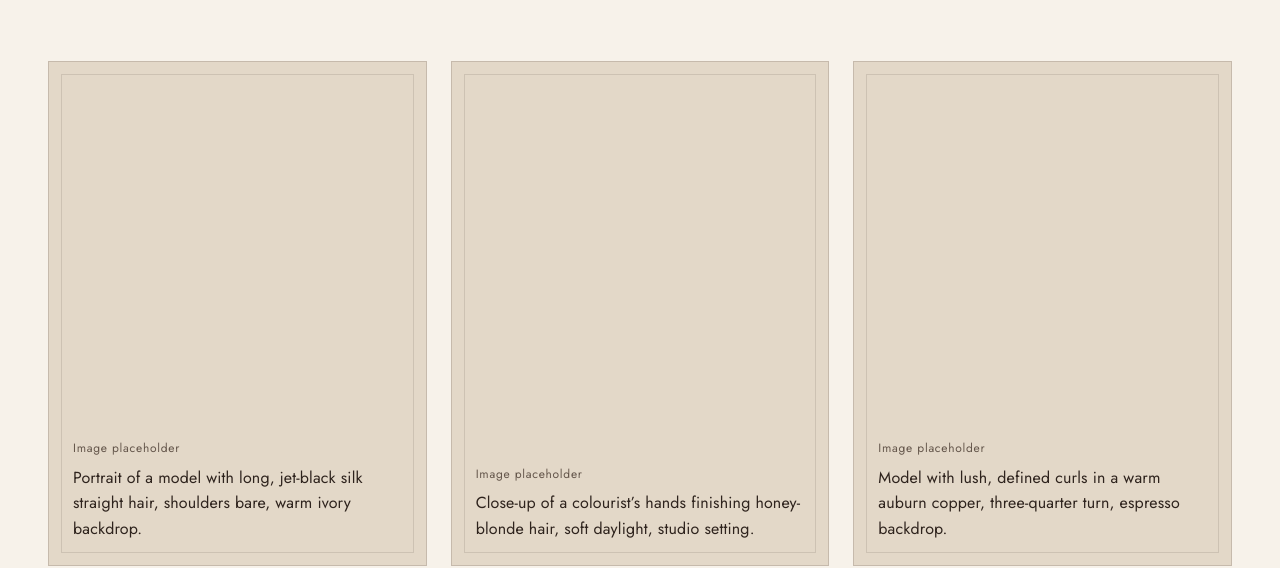
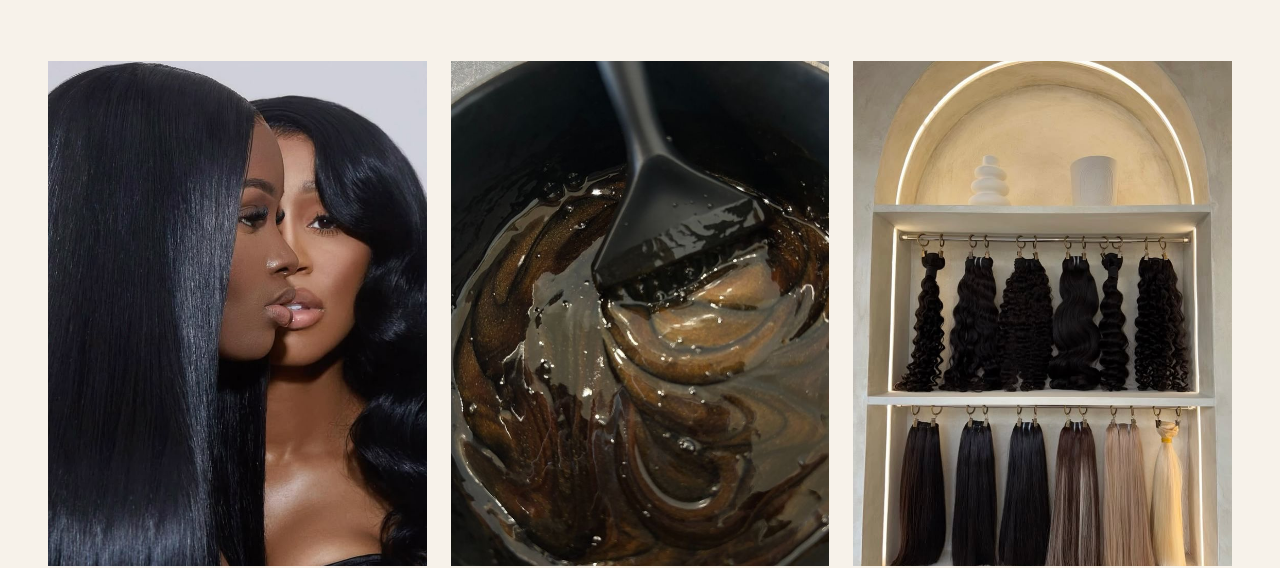
Before and after one commit to codingbarbie222/monsuki, a plain HTML site: page index.html in a window 1280 px wide. Shown: the part 391-959 px from the top of the page. Drawn offline with nearby package versions, Linux system fonts and the light colour scheme.

Commit message:
Update intent cards with images
Replaced placeholder spans with image elements for intent cards.

```diff
--- a/index.html
+++ b/index.html
@@ -26,10 +26,7 @@
     <div class="intent-cards">
       <a class="intent-card" href="shop.html?intent=none" data-reveal>
         <span class="intent-card__media">
-          <span class="ph" role="img" aria-label="Model with long jet-black silk straight hair, editorial portrait">
-            <span class="ph__tag">Image placeholder</span>
-            <span class="ph_card">Portrait of a model with long, jet-black silk straight hair, shoulders bare, warm ivory backdrop.</span>
-          </span>
+                <img class="media" src="images/frontpage_wigandbundles.JPG" alt="Two model with long jet-black silk straight and bodywave hair ">
         </span>
         <span class="intent-card__body">
           <span class="intent-card__letter">i.</span>
@@ -41,10 +38,7 @@
 
       <a class="intent-card" href="colouring.html" data-reveal>
         <span class="intent-card__media">
-          <span class="ph" role="img" aria-label="Close-up of honey blonde hair being finished by a colourist">
-            <span class="ph__tag">Image placeholder</span>
-            <span class="ph_card">Close-up of a colourist’s hands finishing honey-blonde hair, soft daylight, studio setting.</span>
-          </span>
+                   <img class="media" src="images/frontpage_coloringservice.JPG" alt="Dark brown hair dye">
         </span>
         <span class="intent-card__body">
           <span class="intent-card__letter">ii.</span>
@@ -56,10 +50,7 @@
 
       <a class="intent-card" href="shop.html?intent=both" data-reveal>
         <span class="intent-card__media">
-          <span class="ph" role="img" aria-label="Model with defined curls coloured a warm auburn copper">
-            <span class="ph__tag">Image placeholder</span>
-            <span class="ph_card">Model with lush, defined curls in a warm auburn copper, three-quarter turn, espresso backdrop.</span>
-          </span>
+                  <img class="media" src="images/frontpage_both.JPG" alt="Hair extensions both dyed and raw">
         </span>
         <span class="intent-card__body">
           <span class="intent-card__letter">iii.</span>
```
